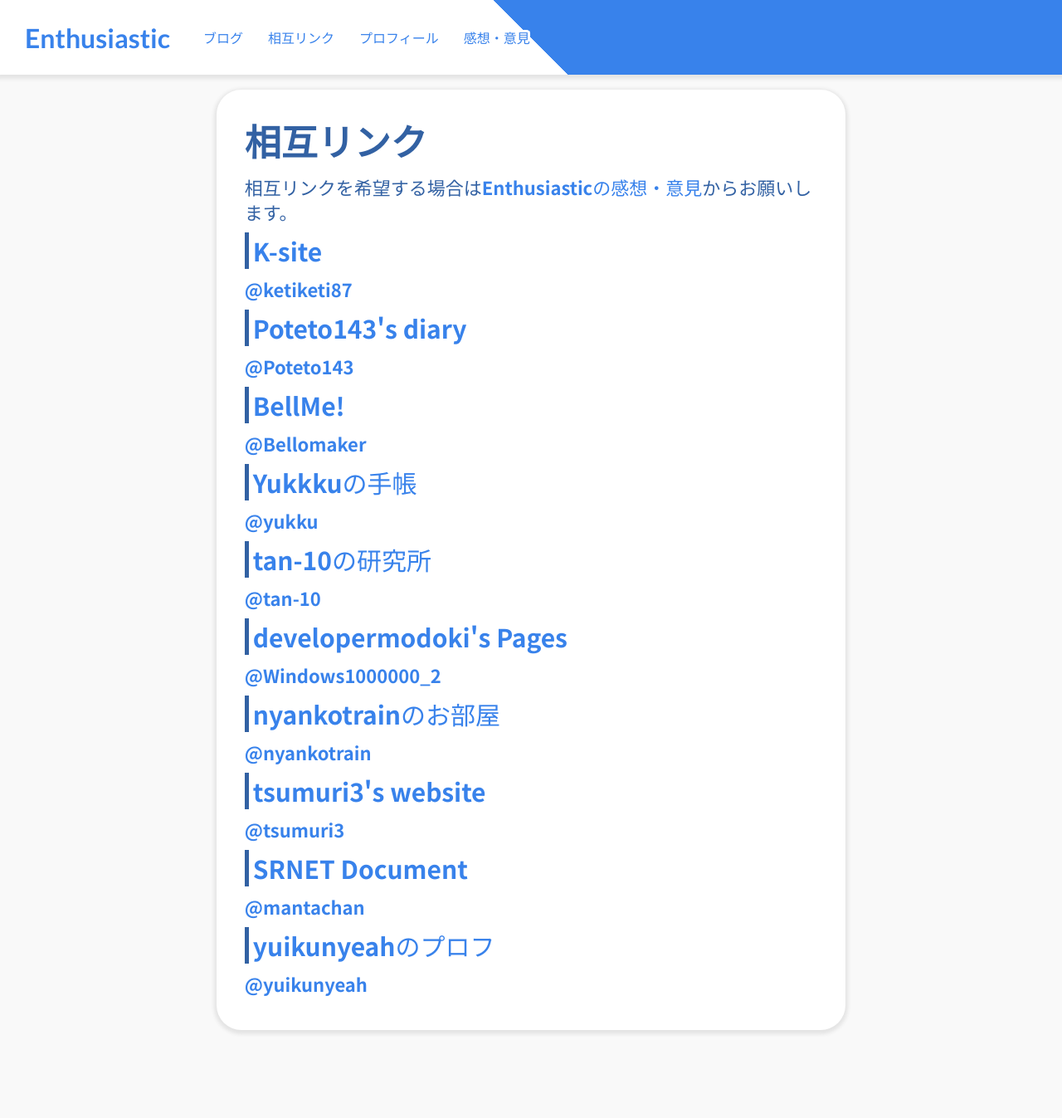
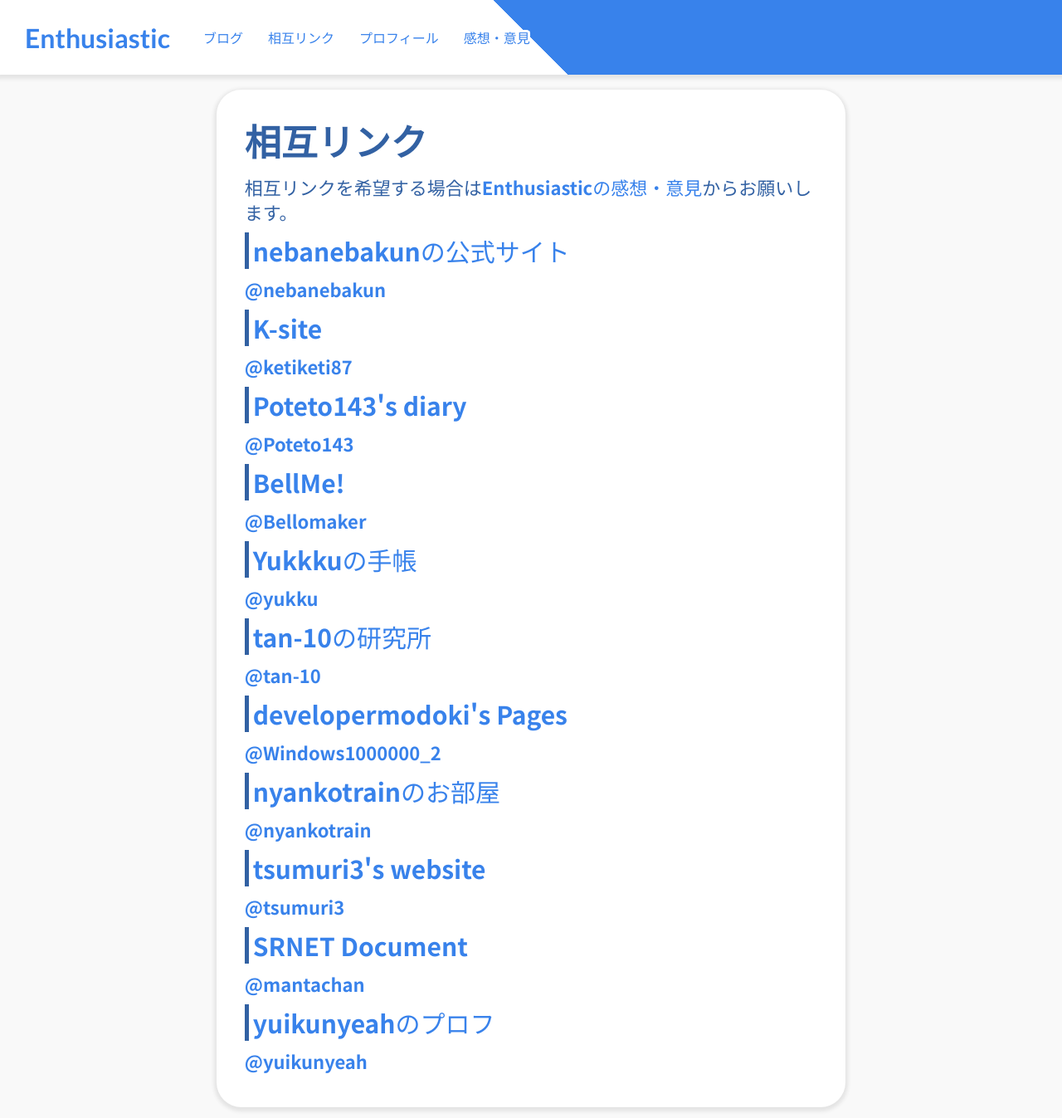
Before and after one commit to Diawadenta/Diawadenta.github.io, a Jekyll site: the page built from interlinks.md, in a window 1280 px wide and 1347 px high. Shown: the whole window at 83% size. Built offline with Jekyll 4.4.1, drawn with Linux system fonts in a browser that asks for light colours.

Commit message:
Update interlinks.md

```diff
--- a/interlinks.md
+++ b/interlinks.md
@@ -3,6 +3,10 @@ layout: default
 pagename: 相互リンク
 ---
 相互リンクを希望する場合は<a href="https://scratch.mit.edu/studios/27464523/">Enthusiasticの感想・意見</a>からお願いします。
+
+<h2><a href="https://kuwagatasan.github.io/nebanebakun-mainpage/">nebanebakunの公式サイト</a></h2>
+
+<a href="https://scratch.mit.edu/users/nebanebakun/">@nebanebakun</a>
 
 <h2><a href="https://keichi1087t.wixsite.com/ketiweb">K-site</a></h2>
 
```
